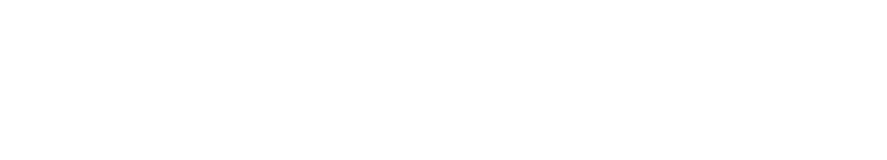
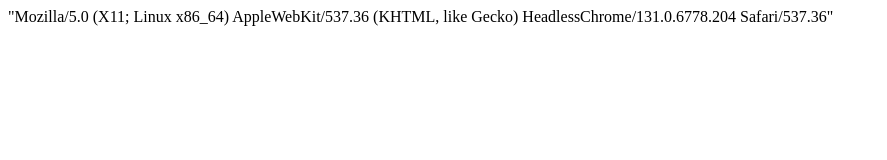
Before and after one commit to gudzdanil/httpssite, a plain HTML site: page index.html in a window 1280 px wide. Shown: the whole page, without its empty margins (0-887 px from the left). Drawn offline with Linux system fonts and the light colour scheme.

Commit message:
added logs

```diff
--- a/index.html
+++ b/index.html
@@ -6,7 +6,7 @@
 </head>
 <body>
 <script>
-    console.log(window.navigator.userAgent);
+    document.write(JSON.stringify(window.navigator.userAgent));
 </script>
 </body>
 </html>
```
